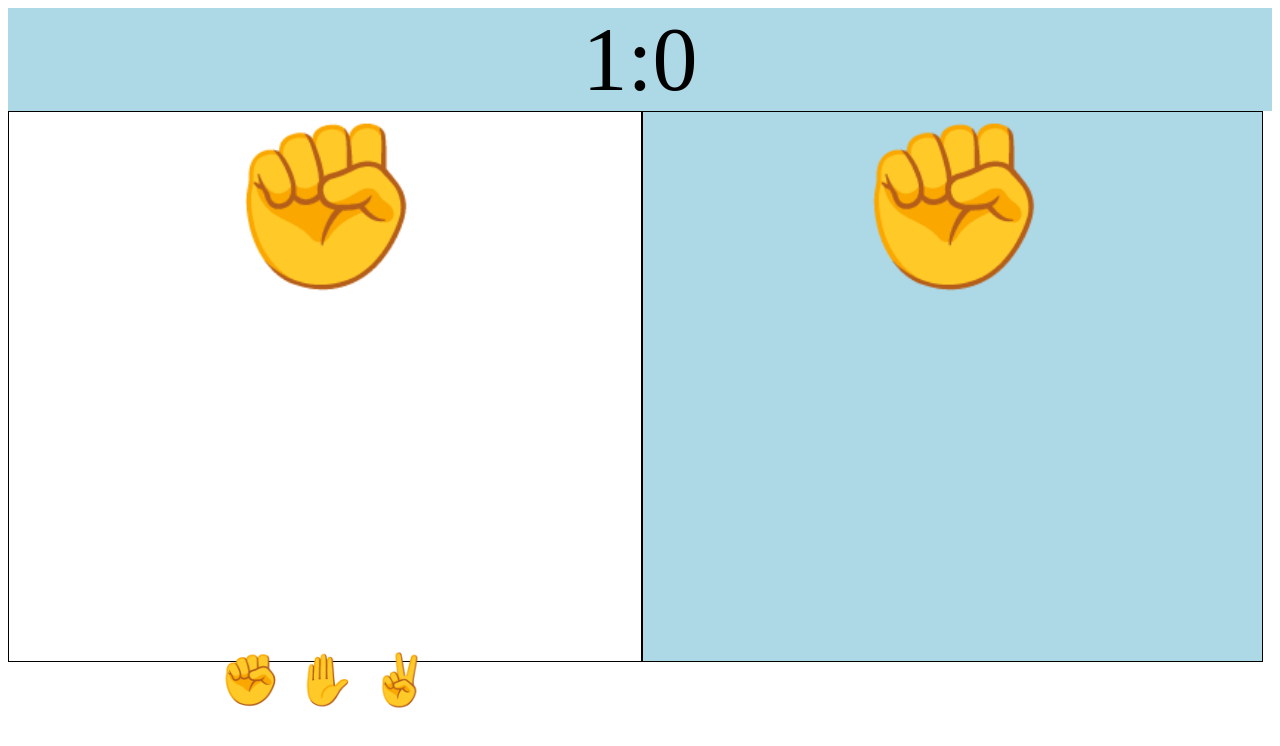
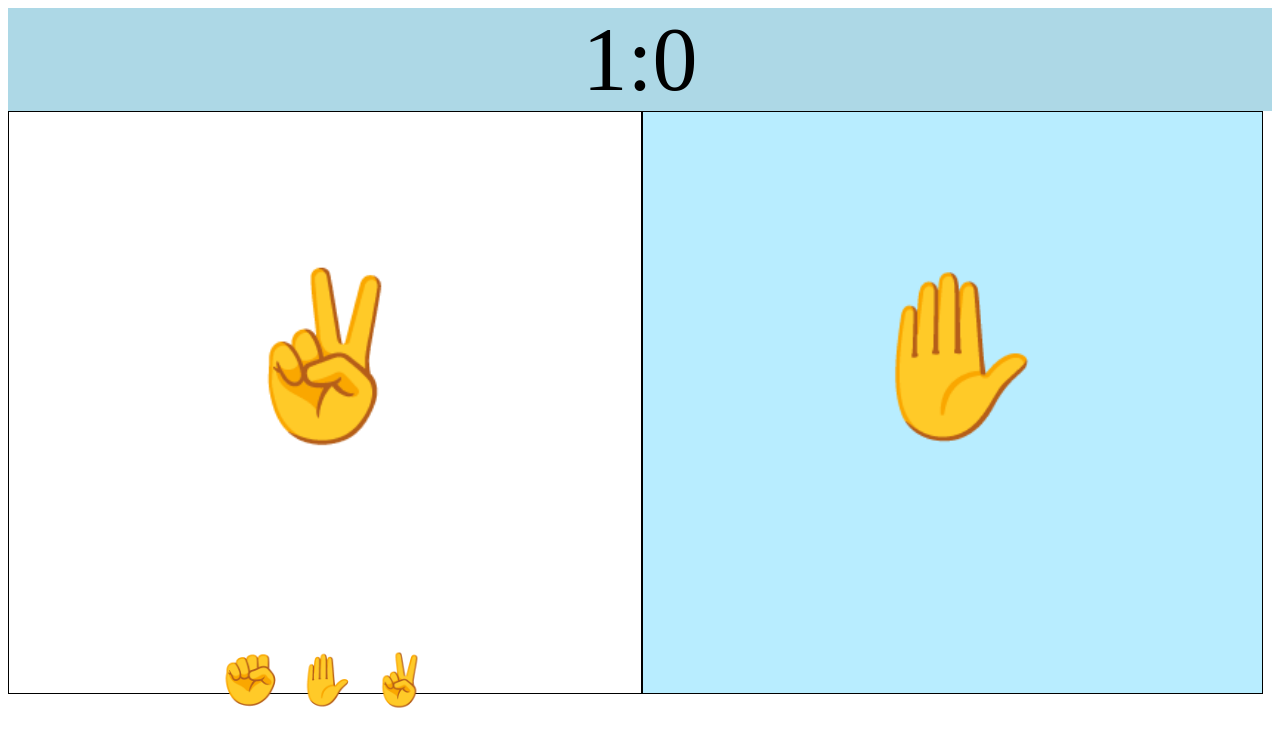
Before and after one commit to Robilolzzz/RCK-PPR-SZRS, a plain HTML site: page index.html in a window 1280 px wide. Drawn offline with Linux system fonts and the light colour scheme.

Commit message:
ceturtais

```diff
--- a/index.html
+++ b/index.html
@@ -10,20 +10,21 @@
     }
     .hand1{
         width:50%;
-        height: 70%;
+        height:55%;
         float:left;
         font-size:161px;
         text-align: center;
-
+        padding-top:150px;
         border: 1px solid black;
     }
     .hand2{
         width:49%;
-        height: 70%;
+        height: 55%;
         float:left;
+        padding-top:150px;
         font-size:161px;
         text-align: center;
-        background-color:lightblue;
+        background-color:rgb(184, 237, 255);
         border: 1px solid black;
 
     }
@@ -31,15 +32,15 @@
         text-align: center;
         font-size: 50px;
         height: 10%;
-        padding-top: 350px;
+        padding-top: 200px;
     }
     </style>
     <body>
         <div class="number">1:0</div>
 
-        <div class="hand1">✊
+        <div class="hand1">✌️
             <div class="codehand">✊ ✋ ✌</div>
         </div>
-        <div class="hand2">✊</div>
+        <div class="hand2">✋</div>
     </body>
 </html>
```
